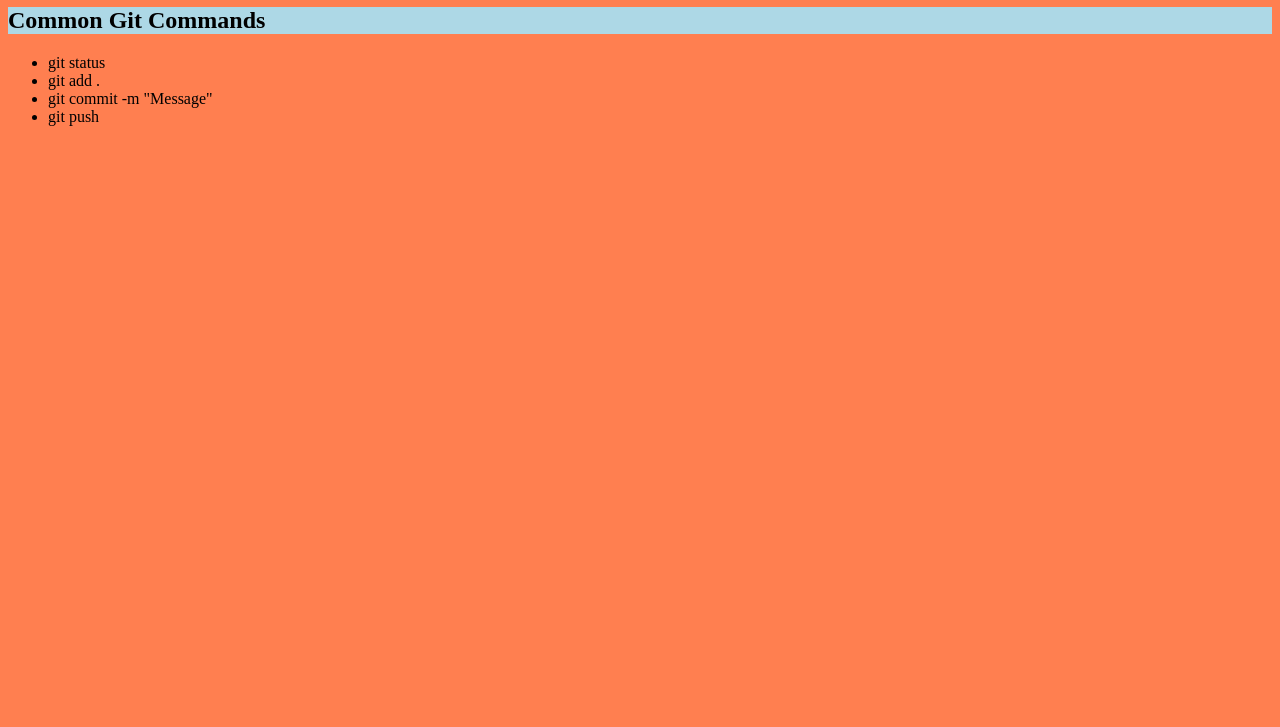
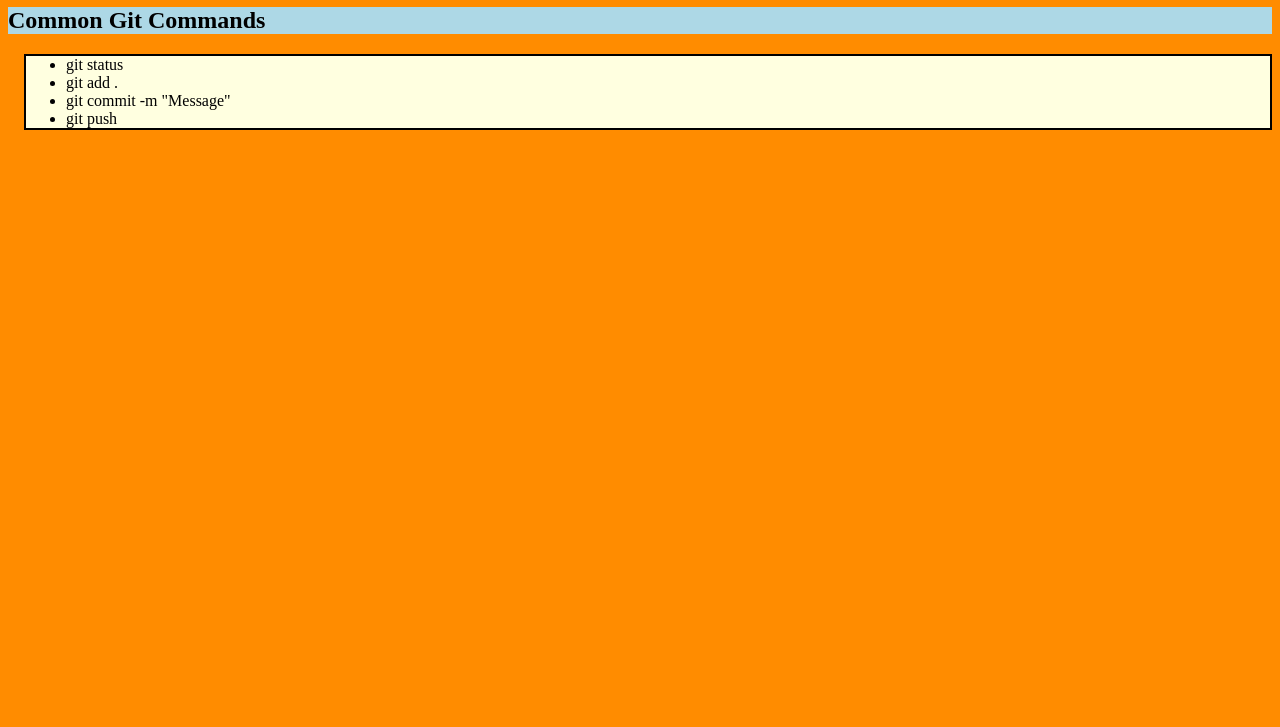
Before and after one commit to chagoyan/gitgithubprocess, a plain HTML site: page index.html in a window 1280 px wide. Shown: the part 73-800 px from the top of the page. Drawn offline with Linux system fonts and the light colour scheme.

Commit message:
Updated styles.css ul

```diff
--- a/styles.css
+++ b/styles.css
@@ -1,5 +1,5 @@
 body {
-    background-color: coral;
+    background-color: darkorange;
 }
 
 h1 {
@@ -9,3 +9,9 @@ h1 {
 h2 {
     background-color: lightblue;
 }
+
+ul {
+    margin-left: 1rem;
+    background-color: lightyellow;
+    border: 2px solid black;
+}
```
